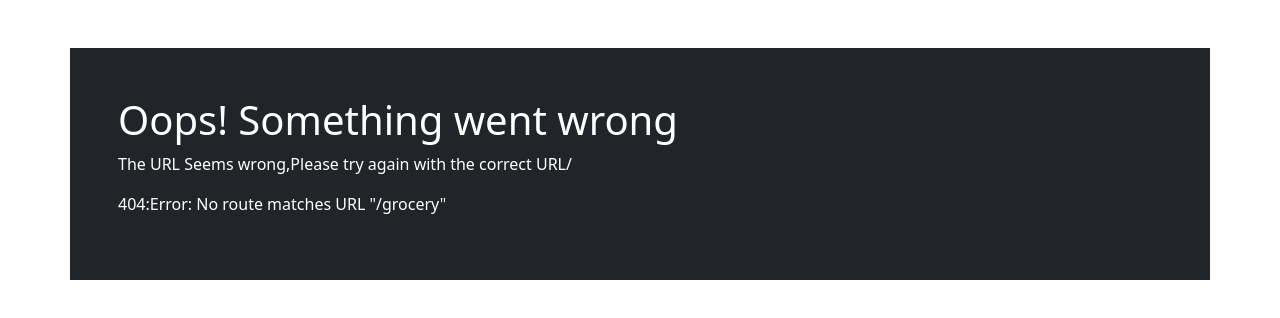
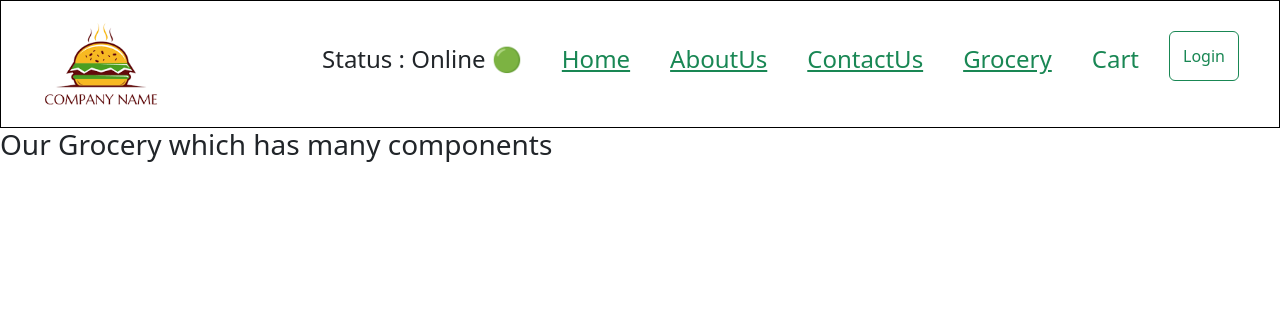
Before and after one commit to rashmiiyengar/React, a React (Vite) app: page /grocery in a window 1280 px wide. Before the commit this address had no page. Shown: the top 318 px of the page. Built offline with nearby package versions, Linux system fonts and the light colour scheme.

Commit message:
Lazy loading implemented

```diff
--- a/index.css
+++ b/index.css
@@ -23,6 +23,7 @@
 .nav-items > ul > li {
   padding: 10px;
   margin: 10px;
+  margin-top: 30px;
 }
 .restraunt-card {
   width: 200px;
@@ -109,3 +110,11 @@
   border:1px solid black;
   margin:10px
 }
+
+.button-size{
+  height: 50px;
+  width: 70px;
+  padding: 10px;
+  margin: 10px;
+  margin-top: 30px;
+}
--- a/src/App.js
+++ b/src/App.js
@@ -1,5 +1,5 @@
 import "bootstrap/dist/css/bootstrap.css";
-import React from "react";
+import React, { lazy, Suspense } from "react";
 import ReactDOM from "react-dom/client";
 import AppLayout from "./components/AppLayout";
 import About from "./components/About";
@@ -7,6 +7,7 @@ import Contact from "./components/Contact";
 import Body from "./components/Body";
 import Error from "./components/Error";
 import RestrauntMenu from "./components/RestrauntMenu";
+
 import { createBrowserRouter, RouterProvider } from "react-router-dom";
 
 //React Element
@@ -14,6 +15,15 @@ import { createBrowserRouter, RouterProvider } from "react-router-dom";
 //JSX=> Babel transpiles it to  React.createElement=> ReactElement(JS Object) => HTMLElement(Render)
 
 //Component Composition
+
+//Chunking
+//Code Splitting
+//Dynamic bundling
+//Lazy Loading
+//On Demand Loading
+//Dynamic Import
+
+const Grocery = lazy(() => import("./components/Grocery"));
 
 const appRouter = createBrowserRouter([
   {
@@ -33,8 +43,17 @@ const appRouter = createBrowserRouter([
         element: <Contact />,
       },
       {
+        path: "/grocery",
+        element: (
+          <Suspense fallback={<h1>Loading..</h1>}>
+
+            <Grocery />
+          </Suspense>
+        ),
+      },
+      {
         path: "/restaurants/:resId",
-        element: <RestrauntMenu/>
+        element: <RestrauntMenu />,
       },
     ],
     errorElement: <Error />,
--- a/src/components/Body.js
+++ b/src/components/Body.js
@@ -28,12 +28,12 @@ const Body = () => {
     console.log(jsonResponseData);
     setListOfRestraunt(
       //Optional Chaining
-      jsonResponseData?.data?.cards[2]?.card?.card?.gridElements?.infoWithStyle
+      jsonResponseData?.data?.cards[1]?.card?.card?.gridElements?.infoWithStyle
         ?.restaurants
     );
     setFilteredRestaurant(
       //Optional Chaining
-      jsonResponseData?.data?.cards[2]?.card?.card?.gridElements?.infoWithStyle
+      jsonResponseData?.data?.cards[1]?.card?.card?.gridElements?.infoWithStyle
         ?.restaurants
     );
   };
--- a/src/components/Contact.js
+++ b/src/components/Contact.js
@@ -2,7 +2,7 @@ const Contact = ()=>{
 
     return (
 
-    <div>hello</div>
+    <h3>Contact US</h3>
     )
 }
 
--- /dev/null
+++ b/src/components/Grocery.js
@@ -0,0 +1,10 @@
+const Grocery = ()=>{
+
+    return(
+        <div>
+            <h3> Our Grocery which has many components</h3>
+        </div>
+    )
+}
+
+export default Grocery;
--- a/src/components/Header.js
+++ b/src/components/Header.js
@@ -36,9 +36,14 @@ const Header = () => {
               ContactUs
             </Link>
           </li>
+          <li>
+            <Link className="text-success" to="/grocery">
+              Grocery
+            </Link>
+          </li>
           <li className="text-success">Cart</li>
           <button
-            className="btn btn-outline-success"
+            className="btn btn-outline-success button-size "
             onClick={() => {
               btnNameReact == "Login"
                 ? setbtnNameReact("Logout")
```
